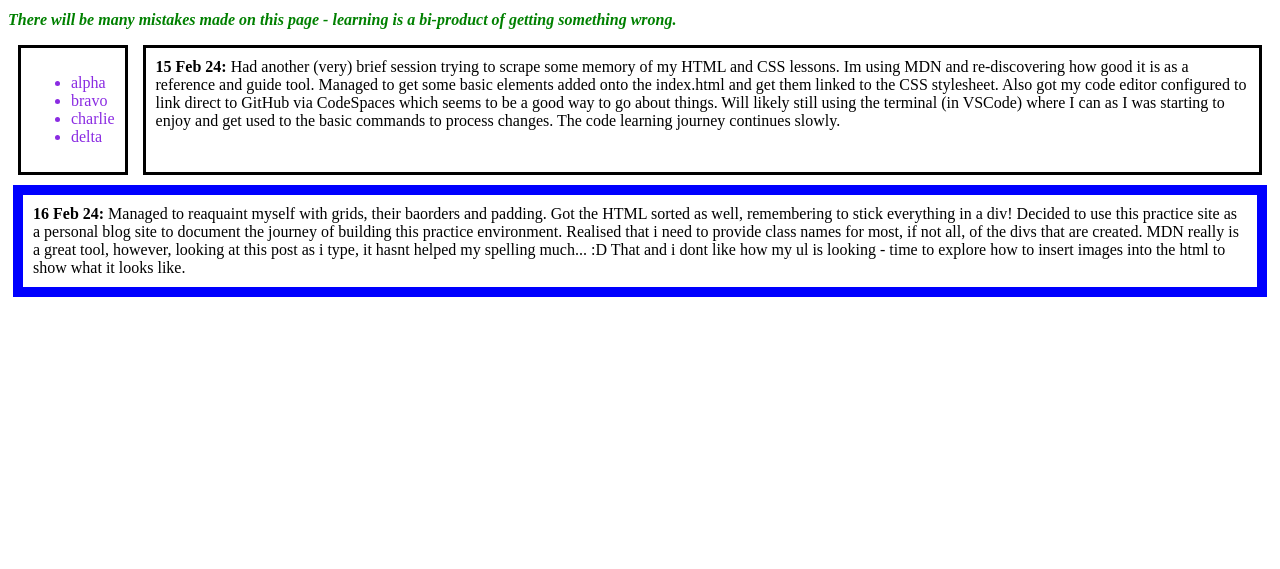
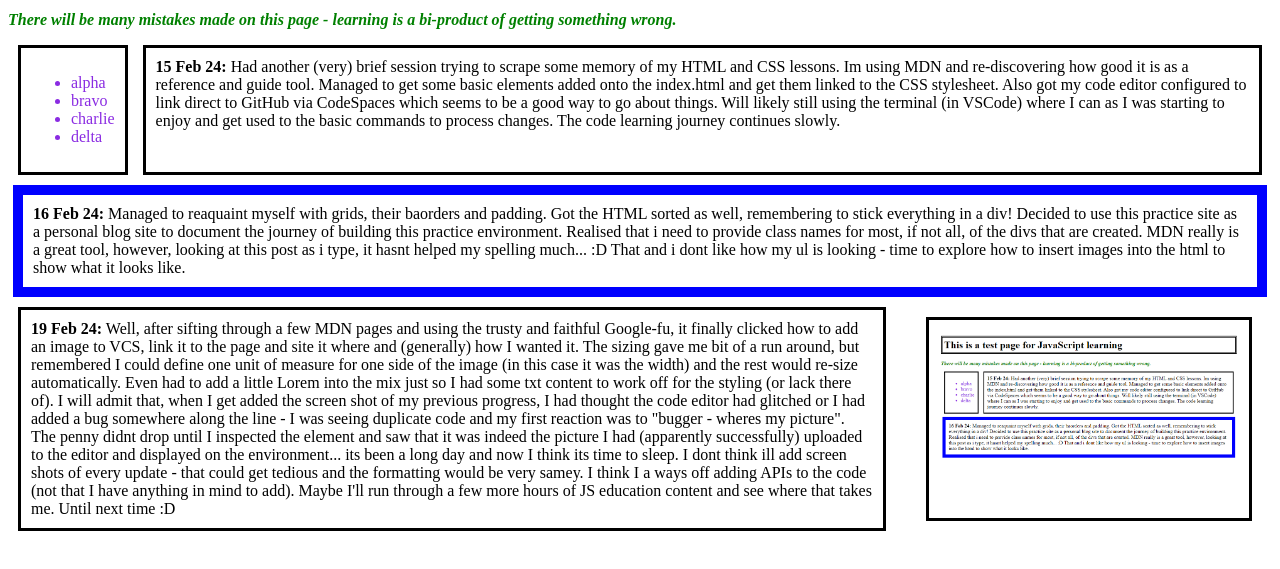
Before and after one commit to NewHellequin/General-Practice-and-Playing, a plain HTML site: page index.html in a window 1280 px wide. Shown: the part 89-658 px from the top of the page. Drawn offline with Linux system fonts and the light colour scheme.

Commit message:
Added an Image!

```diff
--- a/index.html
+++ b/index.html
@@ -26,7 +26,7 @@
             <li>delta</li>
           </ul>
         </div>
-        <div class="blog-insert-1">
+        <div class="blog-insert-right">
           <b>15 Feb 24:</b> Had another (very) brief session trying to scrape
           some memory of my HTML and CSS lessons. Im using MDN and
           re-discovering how good it is as a reference and guide tool. Managed
@@ -52,6 +52,33 @@
           how to insert images into the html to show what it looks like.
         </div>
       </div>
+      <div class="section-four">
+        <div class="blog-insert-left">
+          <b>19 Feb 24:</b> Well, after sifting through a few MDN pages and
+          using the trusty and faithful Google-fu, it finally clicked how to add
+          an image to VCS, link it to the page and site it where and (generally)
+          how I wanted it. The sizing gave me bit of a run around, but
+          remembered I could define one unit of measure for one side of the
+          image (in this case it was the width) and the rest would re-size
+          automatically. Even had to add a little Lorem into the mix just so I
+          had some txt content to work off for the styling (or lack there of). I
+          will admit that, when I get added the screen shot of my previous
+          progress, I had thought the code editor had glitched or I had added a
+          bug somewhere along the line - I was seeing duplicate code and my
+          first reaction was to "bugger - wheres my picture". The penny didnt
+          drop until I inspected the element and saw that it was indeed the
+          picture I had (apparently successfully) uploaded to the editor and
+          displayed on the environment... its been a long day and now I think
+          its time to sleep. I dont think ill add screen shots of every update -
+          that could get tedious and the formatting would be very samey. I think
+          I a ways off adding APIs to the code (not that I have anything in mind
+          to add). Maybe I'll run through a few more hours of JS education
+          content and see where that takes me. Until next time :D
+        </div>
+        <div class="image-one">
+          <img src="Images/20240219-SS.png" alt="Screenshot" width="300" />
+        </div>
+      </div>
     </div>
   </body>
   <link rel="stylesheet" href="script.js" />
--- a/style.css
+++ b/style.css
@@ -18,7 +18,7 @@
   border: thick double black;
 }
 
-.blog-insert-1 {
+.blog-insert-right {
   padding: 10px;
   border: solid black;
   grid-column: 2 / 3;
@@ -38,3 +38,27 @@
   padding: 10px;
   margin: 5px;
 }
+
+.section-four {
+  display: grid;
+  grid-template-columns: 3;
+  gap: 15px;
+  grid-auto-rows: minmax(100px, auto);
+  margin: 10px;
+}
+
+.blog-insert-left {
+  padding: 10px;
+  border: solid black;
+  grid-column: 1 / 2;
+  grid-row: 1;
+}
+
+.image-one {
+  padding: 10px;
+  margin: 10px;
+  border: solid black;
+  float: left;
+  grid-column: 3;
+  grid-row: 1;
+}
```
Also changed, not shown: Images/20240219-SS.png (added), 1 other file.
